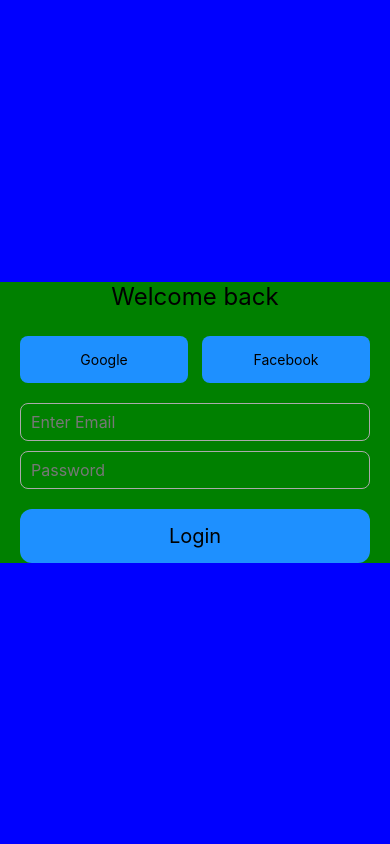
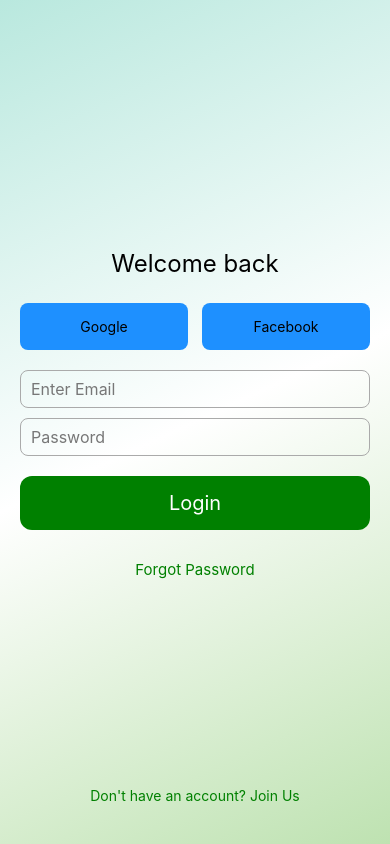
Before and after one commit to asimimamabdullah/Doctor, a React Native app: screen /Login in a window 390 px wide. Built offline with nearby package versions, Linux system fonts and the light colour scheme.

Commit message:
Added Login screen ground

```diff
--- a/app/Screens/Login.js
+++ b/app/Screens/Login.js
@@ -1,6 +1,14 @@
 import React, { useState } from "react";
 import { StatusBar } from "expo-status-bar";
-import { Button, StyleSheet, Text, View, TextInput, Image } from "react-native";
+import {
+	Button,
+	StyleSheet,
+	Text,
+	View,
+	TextInput,
+	Image,
+	TouchableOpacity,
+} from "react-native";
 import { LinearGradient } from "expo-linear-gradient";
 import { SafeAreaView } from "react-native-safe-area-context";
 
@@ -9,13 +17,8 @@
 	const [password, setPassword] = useState("");
 	return (
 		<View style={{ flex: 1, backgroundColor: "#afe4ec" }}>
-			{/* <LinearGradient
+			<LinearGradient
 				// Background Linear Gradient
-				colors={["rgba(0,0,0,0.8)", "transparent"]}
-				style={styles.background}
-			/> */}
-			<LinearGradient
-				// Button Linear Gradient
 				colors={["#B9E8DE", "#ffffff", "#BEE2B1"]}
 				start={{ x: -0.8, y: 0.01 }}
 				end={{ x: 0.7, y: 1.5 }}
@@ -27,14 +30,13 @@
 							flexDirection: "row",
 							justifyContent: "center",
 							alignItems: "center",
-							backgroundColor: "blue",
+							// backgroundColor: "blue",
 						}}>
 						<View
 							style={{
 								flex: 1,
-								backgroundColor: "green",
+								// backgroundColor: "green",
 								justifyContent: "space-around",
-								// paddingHorizontal: 10,
 							}}>
 							<Text
 								style={{
@@ -118,19 +120,45 @@
 
 							<View
 								style={{
-									// width: "100%"
 									marginHorizontal: 20,
 									borderRadius: 12,
-									backgroundColor: "dodgerblue",
+									backgroundColor: "green",
 									paddingVertical: 15,
 									paddingHorizontal: 10,
 									justifyContent: "center",
 								}}>
-								<Text style={{ textAlign: "center", fontSize: 20 }}>
+								<Text
+									style={{
+										textAlign: "center",
+										fontSize: 20,
+										color: "#fff",
+									}}>
 									Login
 								</Text>
 							</View>
+
+							{/* Forgot password button Link */}
+							<View style={{ marginTop: 30, justifyContent: "center" }}>
+								<Text
+									style={{
+										textAlign: "center",
+										fontSize: 15,
+										color: "green",
+									}}>
+									Forgot Password
+								</Text>
+							</View>
 						</View>
+					</View>
+
+					<View
+						style={{
+							bottom: 40,
+							justifyContent: "center",
+						}}>
+						<Text style={{ textAlign: "center", color: "green" }}>
+							Don't have an account? Join Us
+						</Text>
 					</View>
 
 					{/* <Text style={styles.text}>Sign in with Facebook</Text> */}
```
